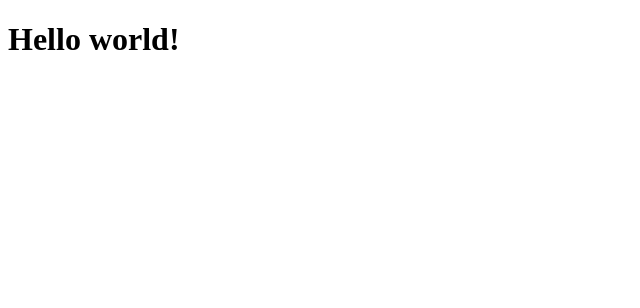
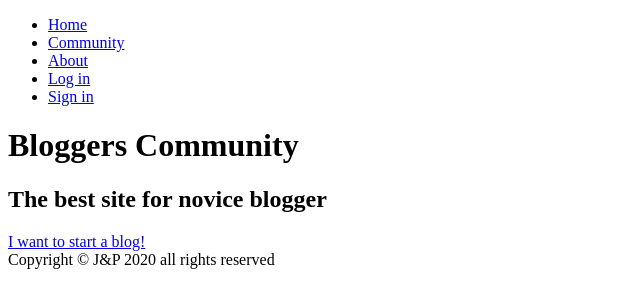
Before and after one commit to KSzostko/Django-Blog, a Django app: page / in a window 1280 px wide. Shown: the top 308 px of the page, without its empty margins (0-640 px from the left). Run offline with Django 3.2, Linux system fonts and the light colour scheme.

Commit message:
added html structure in base

```diff
--- a/app/templates/_base.html
+++ b/app/templates/_base.html
@@ -8,7 +8,41 @@
 </head>
 
 <body>
-    <h1>Hello world!</h1>
+    <div class="wrapper">
+        <nav class="nav">
+            <ul class="nav__list">
+                <li class="nav__item">
+                    <a class="nav__link" href="#">Home</a>
+                </li>
+                <li class="nav__item">
+                    <a class="nav__link" href="#">Community</a>
+                </li>
+                <li class="nav__item">
+                    <a class="nav__link" href="#">About</a>
+                </li>
+                <li class="nav__item">
+                    <a class="nav__link" href="#">Log in</a>
+                </li>
+                <li class="nav__item">
+                    <a class="nav__link" href="#">Sign in</a>
+                </li>
+            </ul>
+        </nav>
+
+        <header>
+            <div class="welcome">
+                <h1 class="welcome__title">Bloggers Community</h1>
+                <h2 class="welcome__subtitle">The best site for novice blogger</h2>
+                <a class="welcome__link" href="#">I want to start a blog!</a>
+            </div>
+        </header>
+
+        <main>
+
+        </main>
+
+        <footer>Copyright &copy; J&P 2020 all rights reserved</footer>
+    </div>
 </body>
 
 </html>
```
